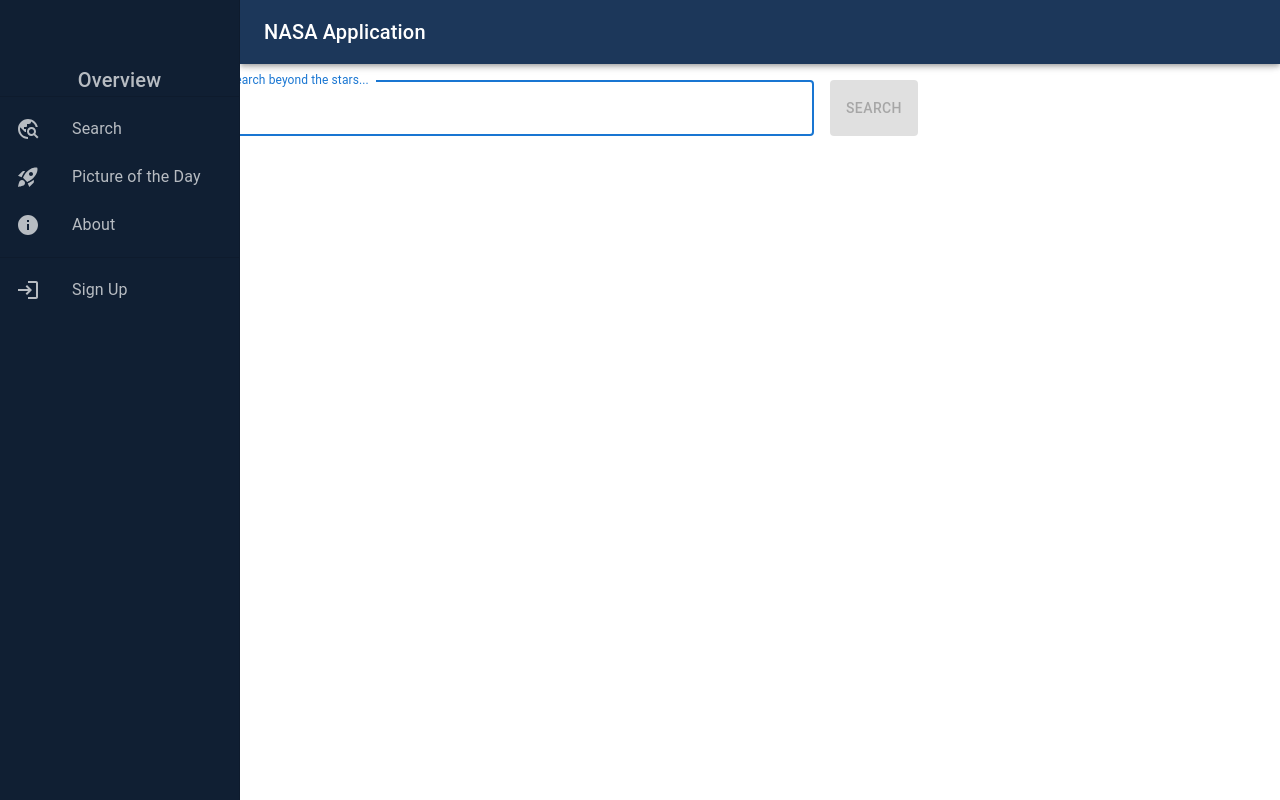
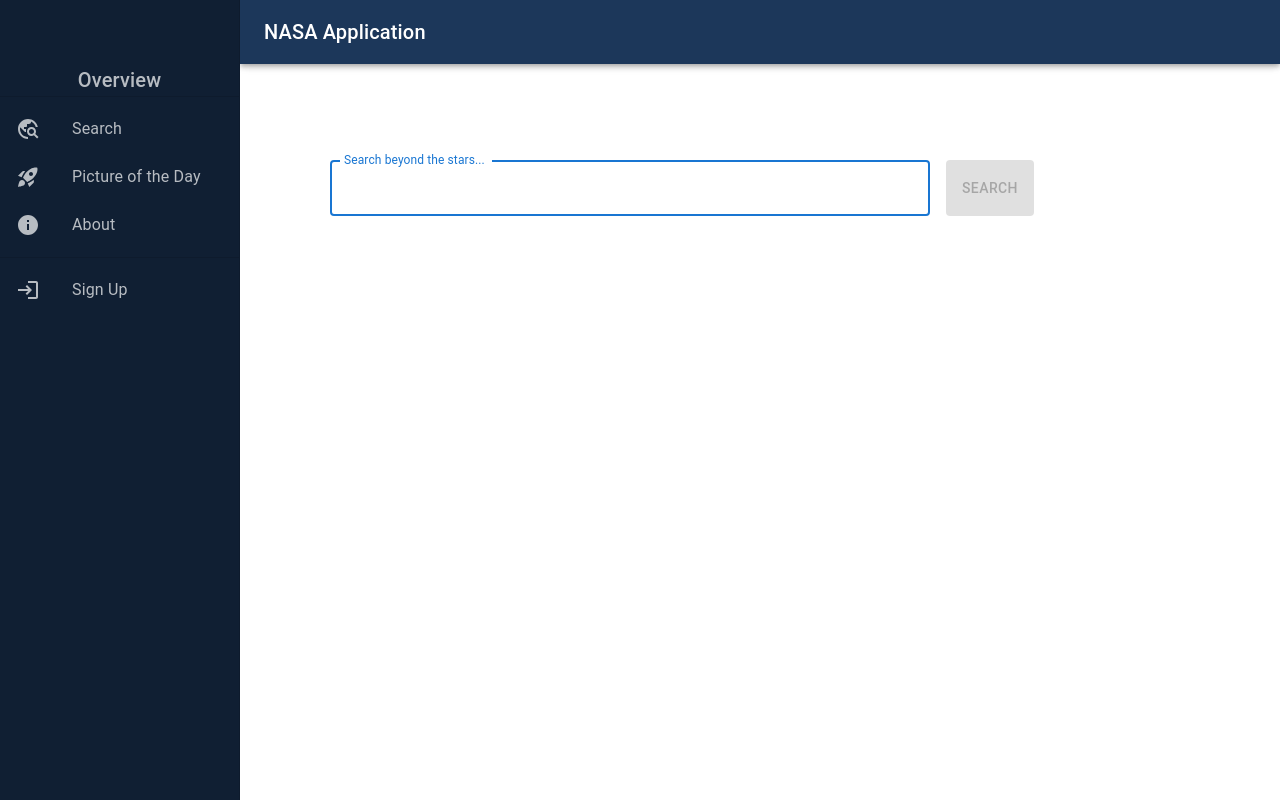
Before and after one commit to VoxelFS/msa-nasa-application, a React (Create React App) app: page / in a window 1280 px wide. Built offline with nearby package versions, Linux system fonts and the light colour scheme; the HTML template or start-up script is replaced by a standard one.

Commit message:
fixed scaling issues

```diff
--- a/src/components/About.js
+++ b/src/components/About.js
@@ -9,6 +9,15 @@
     return (
         <>
         <Nav />
+        <Box sx={{
+                    marginTop: 20,
+                    marginLeft: 35,
+                    marginRight : 6,
+                    display: 'flex',
+                    flexDirection: 'column',
+                    alignItems: 'center',
+
+                }}>
         <Container maxWidth="md" sx={{ mt: 12}}>
         <Stack direction="column" spacing={0}>
             <Typography variant="h4">
@@ -79,6 +88,7 @@
             </Grid>
         </Stack>
         </Container>
+        </Box>
         </>
     );
 }
--- a/src/components/Gallery.js
+++ b/src/components/Gallery.js
@@ -51,7 +51,7 @@
             </ImageListItem>
             <Box sx={{
                 width: 1000,
-                height: 550,
+                height: 600,
                 overflowY: 'scroll'
             }}>
             <ImageList variant="masonry" cols={3} gap={7} >
--- a/src/components/Home.js
+++ b/src/components/Home.js
@@ -1,5 +1,5 @@
 import React, { useState } from "react";
-import { Button, Container, Stack, TextField } from "@mui/material";
+import { Box, Button, Container, Stack, TextField } from "@mui/material";
 import Gallery from "./Gallery";
 import Nav from "./Nav";
 
@@ -26,7 +26,16 @@
             <div>
                 <Nav />
             </div>
-            <Container maxWidth="md" sx={{ mt: 10 }}>
+            <Box sx={{
+                    marginTop: 20,
+                    marginLeft: 35,
+                    marginRight : 6,
+                    display: 'flex',
+                    flexDirection: 'column',
+                    alignItems: 'center',
+
+                }}>
+            <Container maxWidth="md">
                 <Stack spacing={2} direction="row">
 
                     <TextField
@@ -43,9 +52,17 @@
                 </Stack>
             </Container>
             <div>
-                {photos && <Gallery json={photos} search={search} />}
+                <Box sx={{
+                        marginRight: 52,
+                        marginLeft: 20,
+                        display: 'flex',
+                        flexDirection: 'column',
+                        alignItems: 'center'
+                    }}>
+                    {photos && <Gallery json={photos} search={search} />}
+                </Box>
             </div>
-
+            </Box>
         </div>
     );
 }
--- a/src/components/POTD.js
+++ b/src/components/POTD.js
@@ -29,7 +29,16 @@
     return (
         <div>
             <Nav />
-            <Container maxWidth="md" sx={{ mt: 10 }}>
+            <Box sx={{
+                    marginTop: 25,
+                    marginLeft: 35,
+                    marginRight : 6,
+                    display: 'flex',
+                    flexDirection: 'column',
+                    alignItems: 'center',
+
+                }}>
+            <Container maxWidth="md">
                 <Stack direction="column" spacing={1}>
                     <Typography variant="h4" sx={{fontSize: 30}}>
 
@@ -81,6 +90,7 @@
 
 
             </Container>
+            </Box>
 
 
         </div>
```
